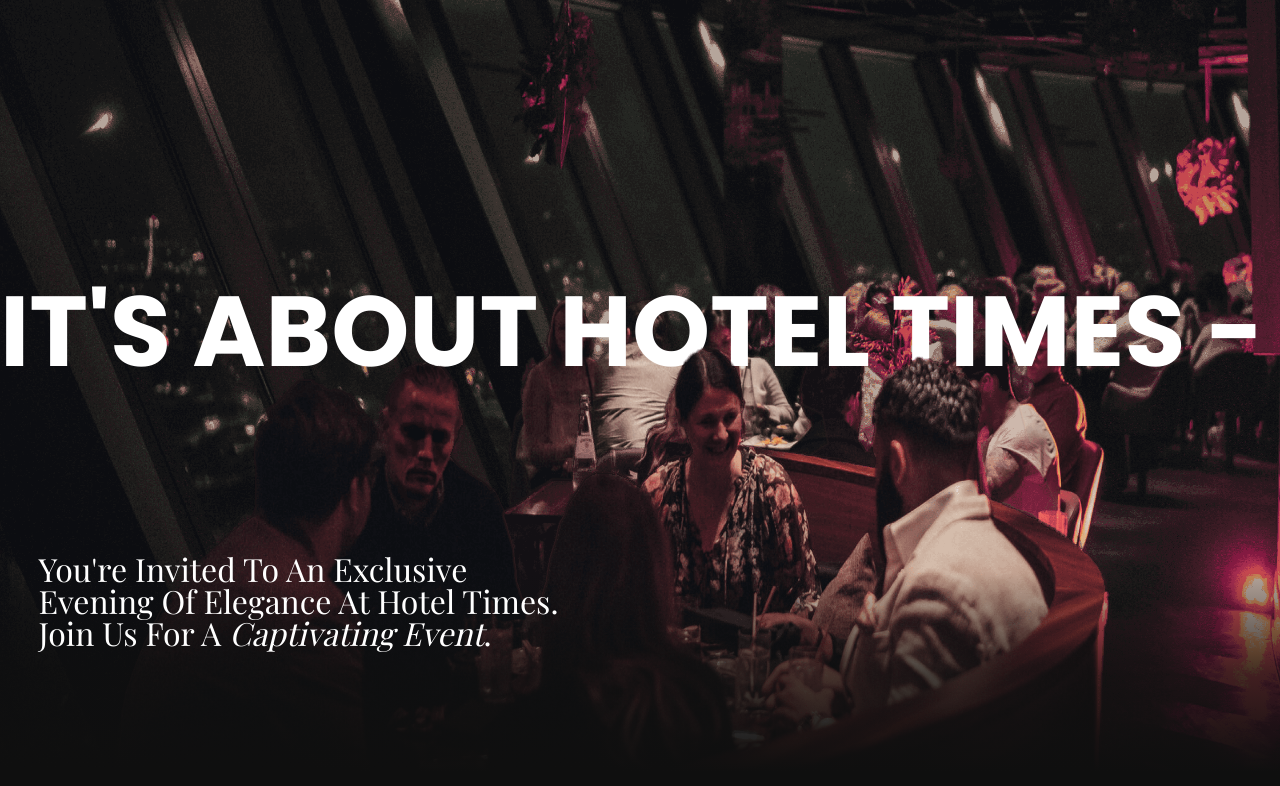
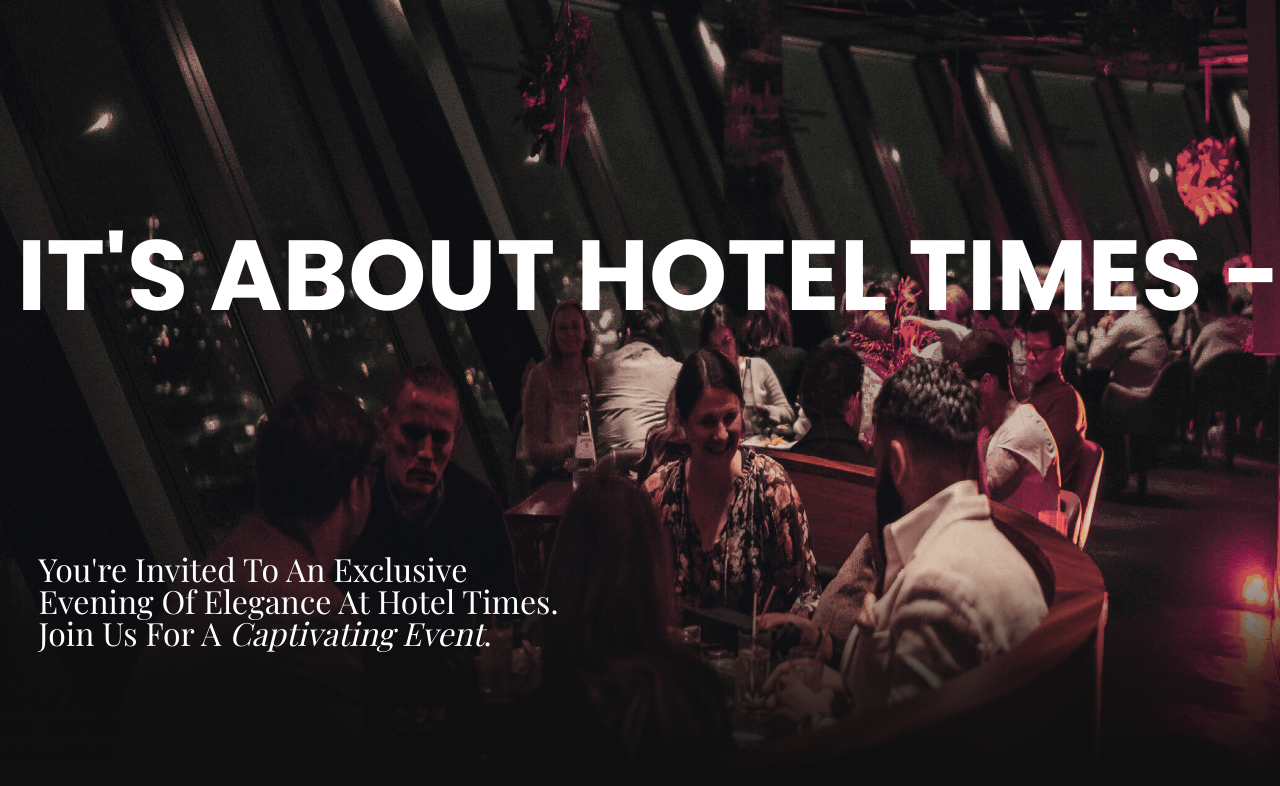
Before and after one commit to manishaprajapati-27/hotel-times, a plain HTML site: page index.html in a window 1280 px wide. Shown: the part 108-894 px from the top of the page. Drawn offline with nearby package versions, Linux system fonts and the light colour scheme; a web font is replaced by a local one.

Commit message:
added scroll animation in marquee

```diff
--- a/static/css/style.css
+++ b/static/css/style.css
@@ -12,18 +12,23 @@
   left: 0;
   z-index: 999;
   background: var(--dark);
-  opacity: 0;
   visibility: hidden;
+  overflow: hidden;
 }
 .loader .logo {
   display: flex;
   align-items: center;
   justify-content: center;
   flex-direction: column;
+  opacity: 0;
+  visibility: hidden;
 }
 .loader .logo img {
   width: 60%;
+  transform: scale(0.5);
   margin-bottom: 25px;
+  opacity: 0;
+  visibility: hidden;
 }
 .loader h4 {
   font-size: 2.77vw;
@@ -31,7 +36,9 @@
   text-transform: uppercase;
   color: var(--light);
   font-family: var(--sans-serif-alt);
-  font-weight: 700;
+  opacity: 0;
+  visibility: hidden;
+  transition: 0.5s all ease;
 }
 
 /* Navbar */
@@ -144,11 +151,11 @@
   align-items: center;
   gap: 2vw;
   position: absolute;
-  top: 50%;
+  top: 38%;
   left: 0;
   width: 100%;
-  overflow: hidden;
-  transform: translateY(-50%);
+  /* overflow: hidden; */
+  transform: translateX(-100%);
   z-index: 3;
   white-space: nowrap;
 }
--- a/static/js/app.js
+++ b/static/js/app.js
@@ -1,13 +1,95 @@
 const appFunc = () => {
   // Loader
   gsap.from(".loader", {
+    visibility: "visible",
+    height: "100vh",
+    duration: 2,
+    delay: 2,
+  });
+  gsap.to(".loader .logo", {
     opacity: 1,
     visibility: "visible",
     duration: 1,
-    delay: 4,
-    height: "100vh",
+    delay: 0.5,
   });
-  gsap.from(".logo", {});
+  gsap.to(".loader .logo img", {
+    opacity: 1,
+    transform: "scale(1)",
+    visibility: "visible",
+    duration: 1,
+    delay: 0.5,
+  });
+  gsap.to(".loader .logo h4", {
+    opacity: 1,
+    visibility: "visible",
+    duration: 1,
+    delay: 1,
+  });
+
+  //   Text Marquee Animation
+
+  //   gsap.from(".hero .marque", {
+  //     transform: "translateX(-200%)",
+  //     repeat: -1,
+  //     duration: 20,
+  //     delay: 1,
+  //     ease: "none",
+  //     ScrollTrigger: {
+  //       trigger: ".hero",
+  //       scroller: "body",
+  //     },
+  //   });
+
+  // Create the GSAP timeline
+  const marqueTimeline = gsap.timeline({
+    repeat: -1, // Infinite looping
+    paused: false, // Start paused; we'll control it manually
+  });
+
+  marqueTimeline.to(".hero .marque", {
+    x: "0%", // Moves left
+    duration: 20, // Duration of animation
+    ease: "none", // Linear motion
+  });
+
+  // Setup ScrollTrigger
+  ScrollTrigger.create({
+    trigger: ".hero", // Element to monitor for scrolling
+    scroller: "body", // Default scroller is body
+    start: "top top", // When element starts at the top
+    end: "bottom top", // When element ends at the top
+    onUpdate: (self) => {
+      // self.direction: 1 for scrolling down, -1 for scrolling up
+      if (self.direction === 1) {
+        marqueTimeline.play(); // Scroll down plays animation
+      } else if (self.direction === -1) {
+        marqueTimeline.reverse(); // Scroll up reverses animation
+      }
+    },
+  });
+
+  //   window.addEventListener("wheel", (dets) => {
+  //     console.log(dets.deltaY);
+  //     if (dets.deltaY > 0) {
+  //       gsap.from(".hero .marque", {
+  //         // transform: "translateX(-200%)",
+  //         x: "-200%",
+  //         repeat: -1,
+  //         duration: 5,
+  //         delay: 1,
+  //         ease: "none",
+  //       });
+  //     } else if (dets.deltaY < 0) {
+  //       gsap.from(".hero .marque", {
+  //         // transform: "translateX(0%)",
+  //         x: "0%",
+  //         repeat: -1,
+  //         duration: 5,
+  //         delay: 1,
+  //         ease: "none",
+  //       });
+  //     }
+  //   });
 };
 
 appFunc();
```
